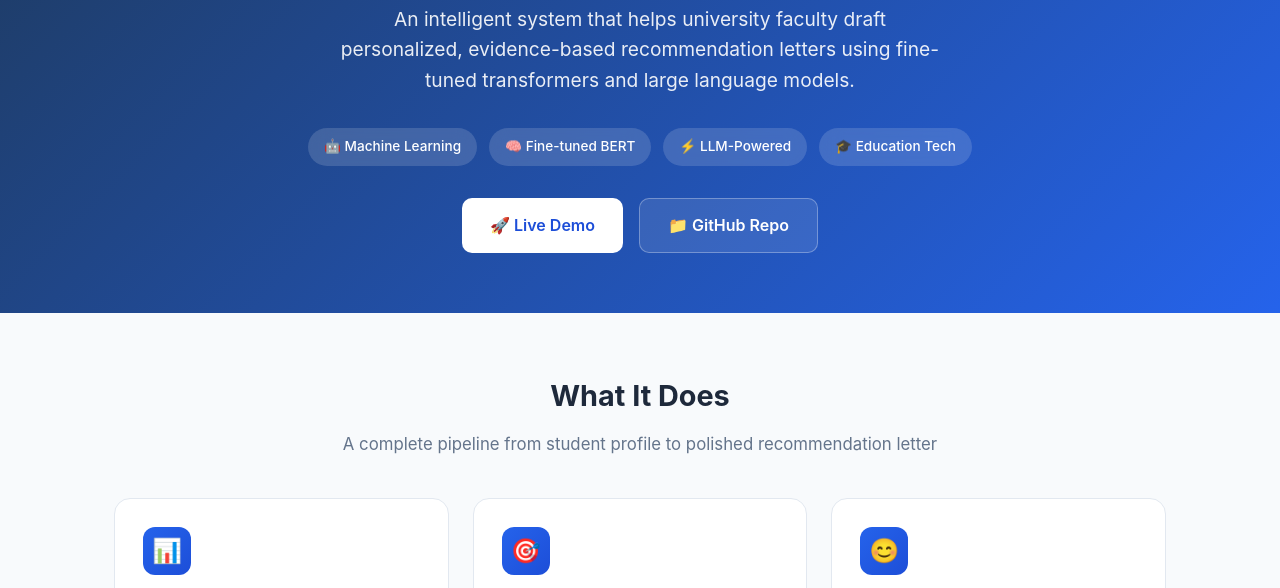
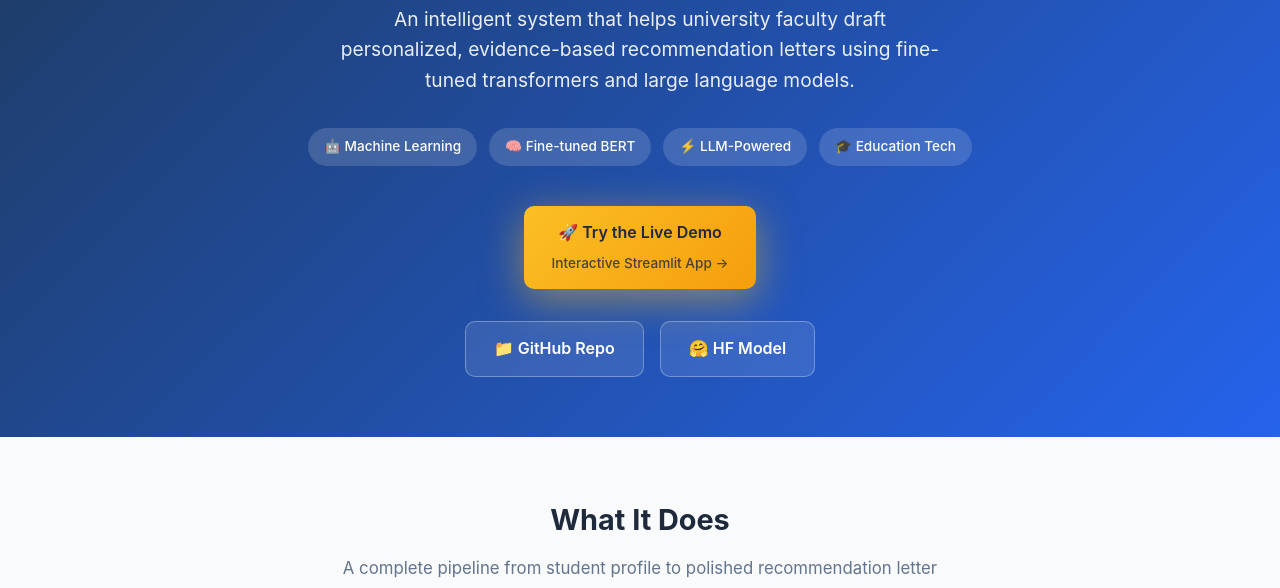
Before and after one commit to SuperMarioGotze27/recletter-drafting-assistant, a plain HTML site: page docs/index.html in a window 1280 px wide. Shown: the part 164-752 px from the top of the page. Drawn offline with Linux system fonts and the light colour scheme.

Commit message:
Make Streamlit demo button more prominent

```diff
--- a/docs/index.html
+++ b/docs/index.html
@@ -45,7 +45,40 @@
             font-weight: 500;
         }
 
-        /* CTA Buttons */
+        /* Giant CTA Button */
+        .main-cta {
+            margin-top: 40px;
+            margin-bottom: 20px;
+        }
+        .btn-giant {
+            display: inline-flex;
+            flex-direction: column;
+            align-items: center;
+            gap: 4px;
+            padding: 20px 48px;
+            border-radius: 14px;
+            font-weight: 700;
+            font-size: 1.3rem;
+            text-decoration: none;
+            background: linear-gradient(135deg, #fbbf24 0%, #f59e0b 100%);
+            color: #1e293b;
+            box-shadow: 0 10px 30px rgba(251, 191, 36, 0.3);
+            transition: all 0.2s;
+            animation: pulse 2s infinite;
+        }
+        .btn-giant:hover {
+            transform: translateY(-3px) scale(1.02);
+            box-shadow: 0 15px 40px rgba(251, 191, 36, 0.4);
+        }
+        .btn-giant .btn-sub {
+            font-size: 0.85rem;
+            font-weight: 500;
+            opacity: 0.8;
+        }
+        @keyframes pulse {
+            0%, 100% { box-shadow: 0 10px 30px rgba(251, 191, 36, 0.3); }
+            50% { box-shadow: 0 10px 40px rgba(251, 191, 36, 0.5); }
+        }
         .cta-group {
             display: flex;
             gap: 16px;
@@ -216,9 +249,18 @@
             <span class="badge">⚡ LLM-Powered</span>
             <span class="badge">🎓 Education Tech</span>
         </div>
+
+        <!-- Main CTA: Streamlit Demo -->
+        <div class="main-cta">
+            <a href="https://recletter-drafting-assistant-4fh5aqrlvddloyjgfxgcnv.streamlit.app/" class="btn btn-giant" target="_blank">
+                🚀 Try the Live Demo
+                <span class="btn-sub">Interactive Streamlit App →</span>
+            </a>
+        </div>
+
         <div class="cta-group">
-            <a href="https://recletter-drafting-assistant-4fh5aqrlvddloyjgfxgcnv.streamlit.app/" class="btn btn-primary" target="_blank">🚀 Live Demo</a>
             <a href="https://github.com/SuperMarioGotze27/recletter-drafting-assistant" class="btn btn-secondary" target="_blank">📁 GitHub Repo</a>
+            <a href="https://huggingface.co/SuperMarioGotze27/recletter-strength-bert-tiny" class="btn btn-secondary" target="_blank">🤗 HF Model</a>
         </div>
     </div>
 </section>
```
